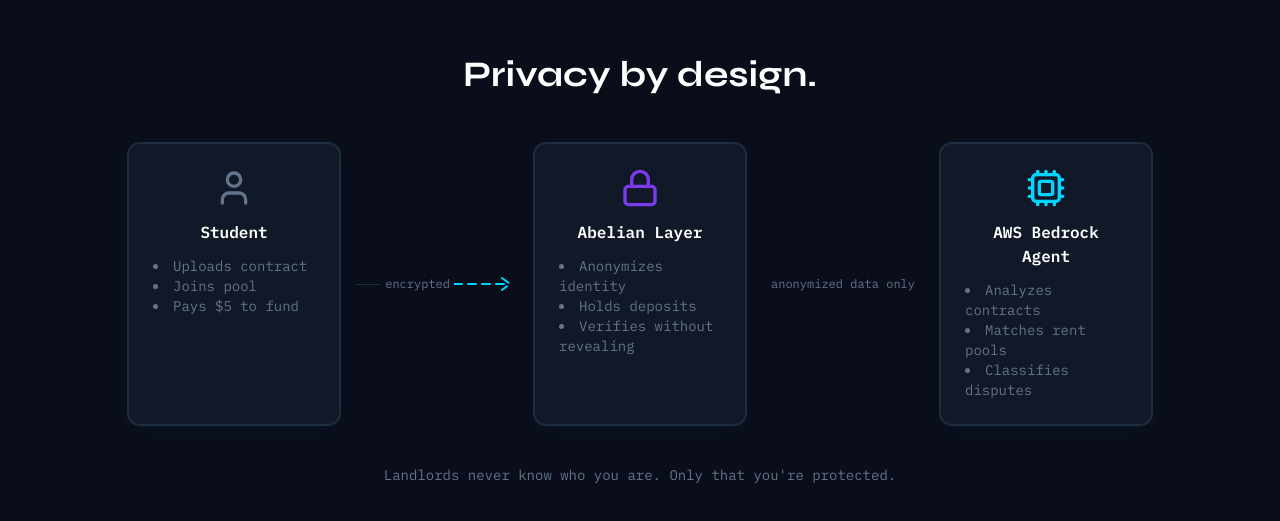
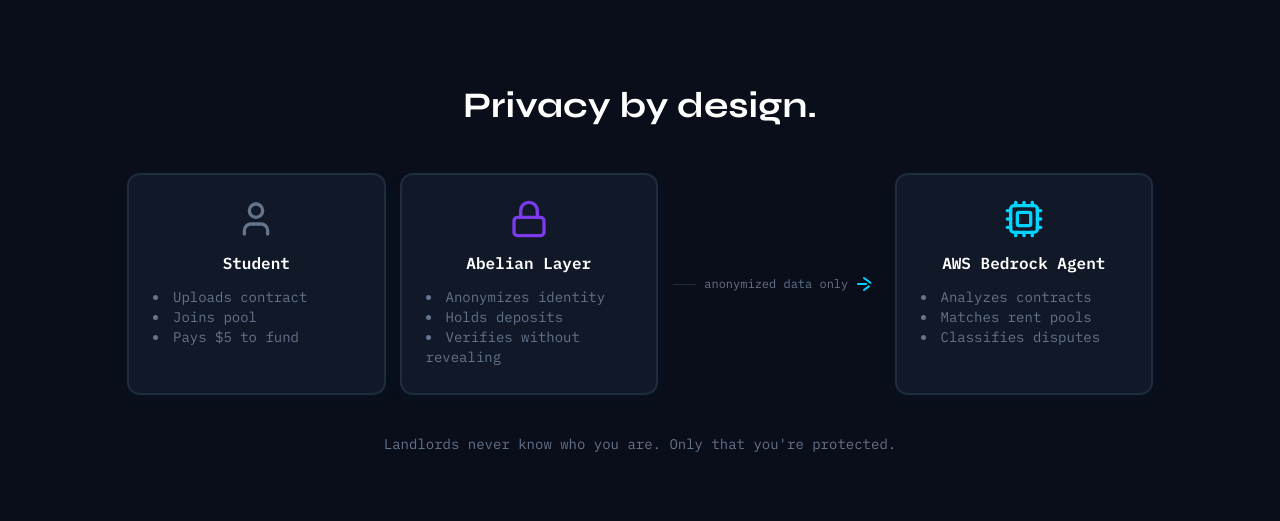
Before and after one commit to PavelMenshov/hte-project, a Next.js app: page /pitch in a window 1280 px wide. Shown: the part 3399-3920 px from the top of the page. Built offline with nearby package versions, Linux system fonts and the light colour scheme.

Commit message:
minor changes

```diff
--- a/src/app/pitch/page.tsx
+++ b/src/app/pitch/page.tsx
@@ -355,13 +355,6 @@
               <li>Pays $5 to fund</li>
             </ul>
           </div>
-          <div className="flex flex-col items-center justify-center gap-1 lg:flex-row lg:flex-1 lg:min-w-0">
-            <div className="h-8 w-px bg-[var(--color-border)] lg:h-px lg:w-12 lg:flex-1" />
-            <p className="text-xs text-[var(--color-muted)]">encrypted</p>
-            <svg className="h-6 w-12 shrink-0 rotate-90 text-[var(--color-primary)] lg:h-8 lg:w-16 lg:rotate-0" viewBox="0 0 64 32" fill="none" stroke="currentColor" strokeWidth="2" aria-hidden>
-              <path className="pitch-arrow-dash" d="M0 16 L56 16 M48 10 L56 16 L48 22" strokeLinecap="round" strokeLinejoin="round" />
-            </svg>
-          </div>
           <div className="card flex min-h-[220px] flex-1 flex-col rounded-xl border-[var(--color-secondary)]/40 bg-[var(--color-secondary)]/10 p-6 text-center">
             <Lock className="mx-auto h-10 w-10 text-[var(--color-secondary)]" />
             <h3 className="mt-3 font-bold text-white">Abelian Layer</h3>
```
